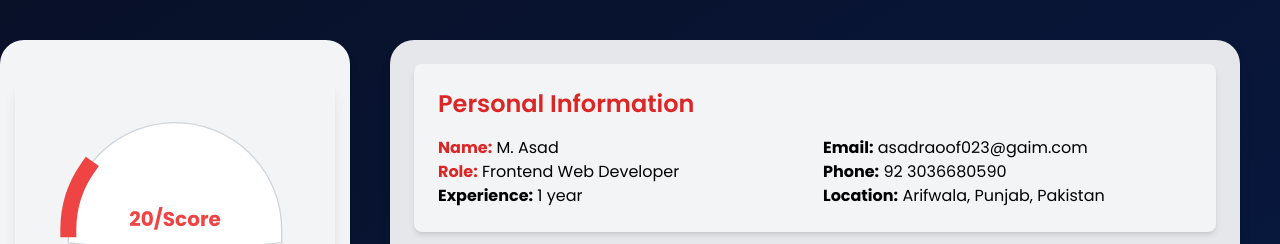
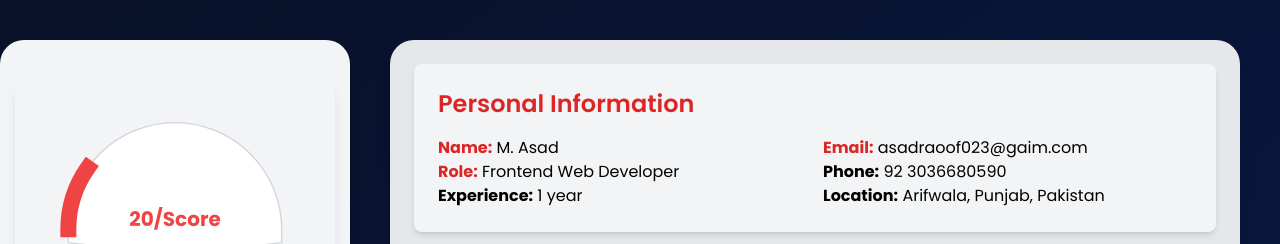
Before and after one commit to the-asad-iqbal/OptimalCV, a React (Vite) app in the folder client/: page /resume/1 in a window 1280 px wide. Shown: the top 244 px of the page. Built offline with nearby package versions, Linux system fonts and the light colour scheme; no server answers.

Commit message:
Update Data.jsx

```diff
--- a/client/src/components/Data.jsx
+++ b/client/src/components/Data.jsx
@@ -314,7 +314,7 @@ const Data = ({}) => {
                </div>
                <div>
                   <p>
-                     <strong>Email:</strong> {res.personalInfo.email.value}
+                     <strong className="text-red-600">Email:</strong> {res.personalInfo.email.value}
                   </p>
                   <p>
                      <strong>Phone:</strong> {res.personalInfo.phone.value}
```
